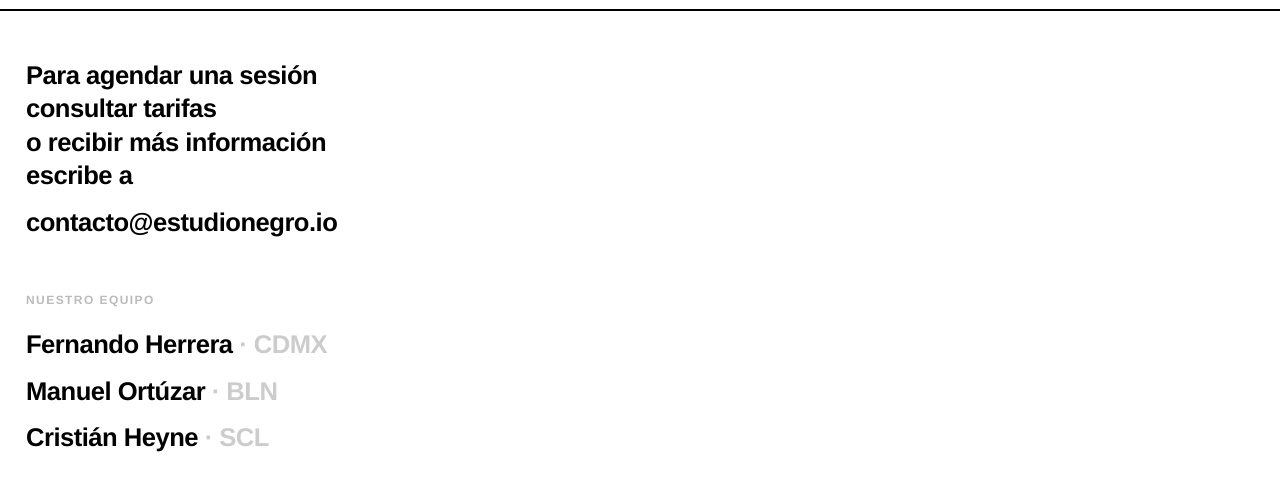
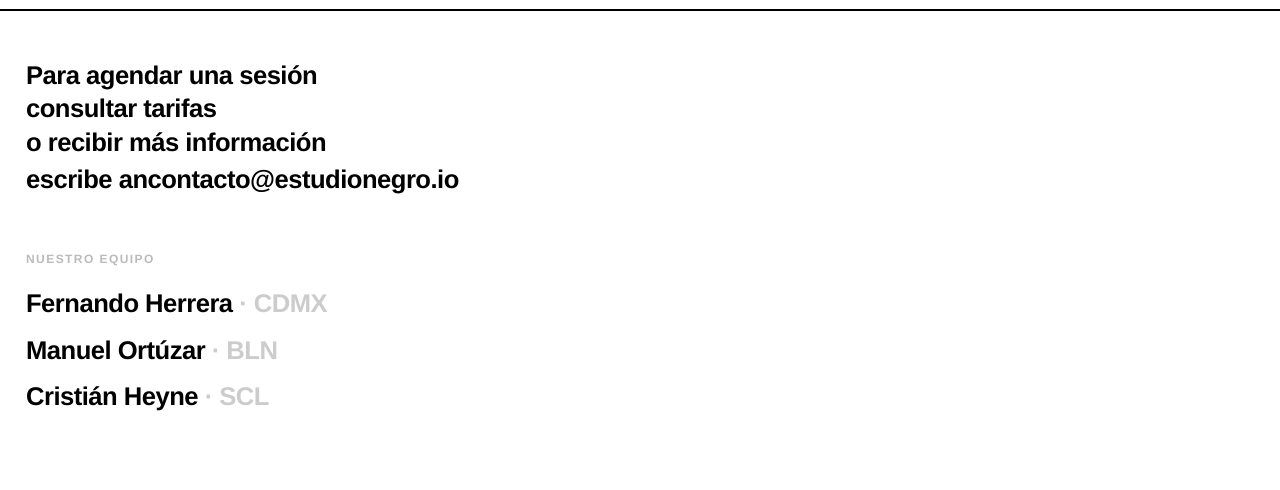
Before and after one commit to lob-o/estudionegromasters, a plain HTML site: page agenda.html in a window 1280 px wide. Shown: the part 58-548 px from the top of the page. Drawn offline with Linux system fonts and the light colour scheme.

Commit message:
agenda.html

```diff
--- a/agenda.html
+++ b/agenda.html
@@ -124,8 +124,7 @@
 
 <div class="body">
 
-  <p class="intro">Para agendar una sesión<br> consultar tarifas<br>o recibir más información<br> escribe a</p>
-  <a class="email" href="mailto:contacto@estudionegro.io">contacto@estudionegro.io</a>
+  <p class="intro">Para agendar una sesión<br> consultar tarifas<br>o recibir más información<br> escribe an<a class="email" href="mailto:contacto@estudionegro.io">contacto@estudionegro.io</a>
 
   <div class="team">
     <div class="team-label">Nuestro equipo</div>
```
